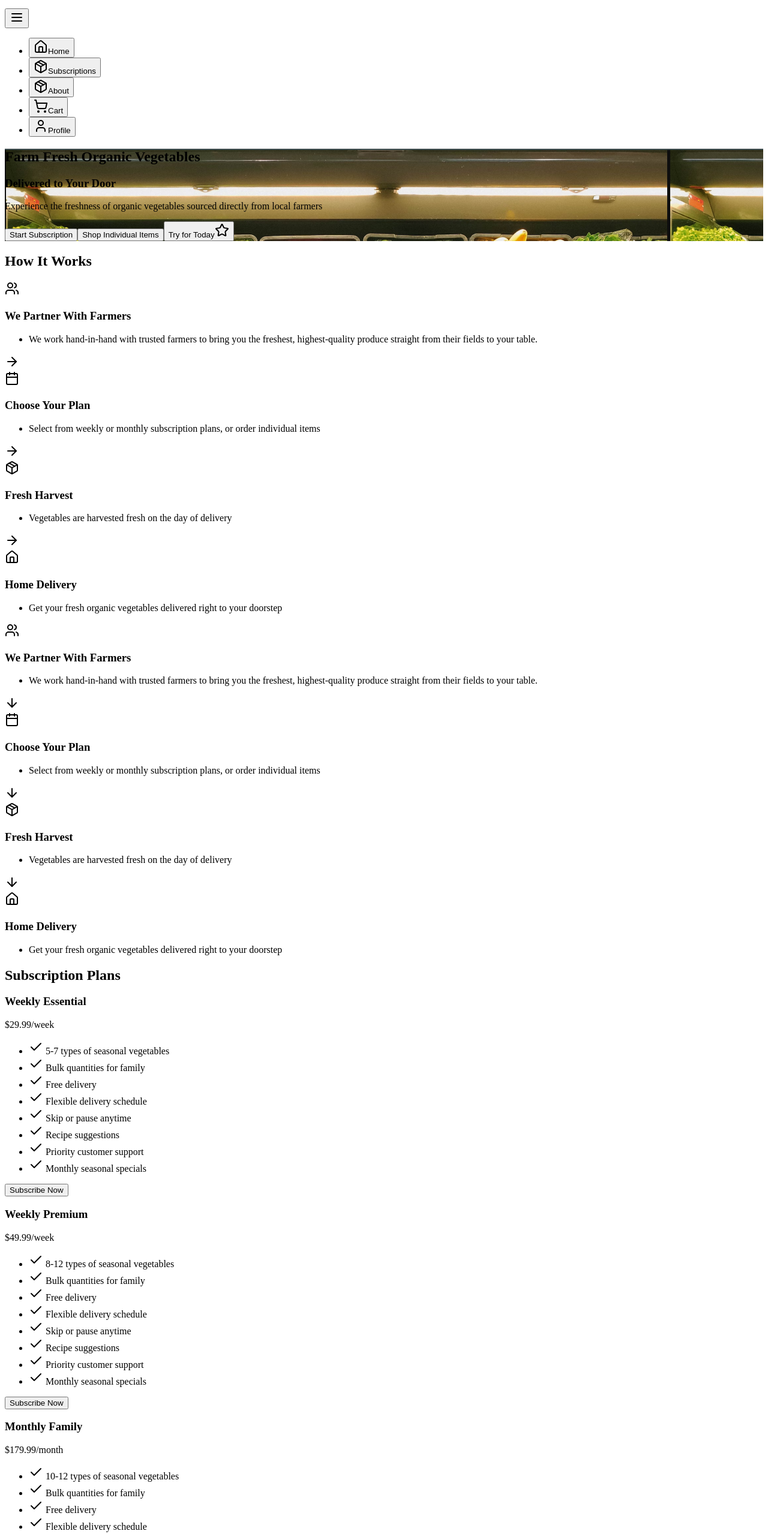
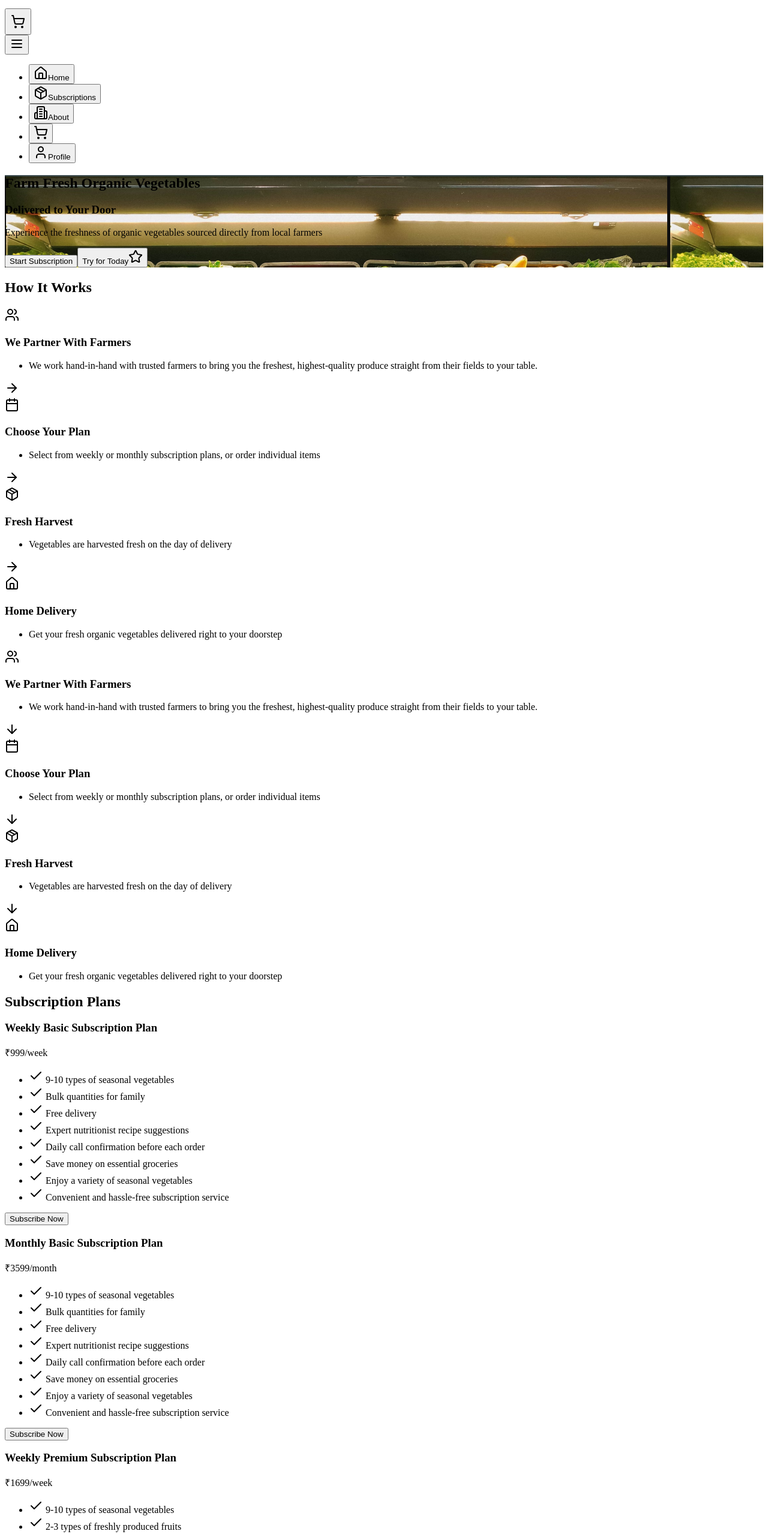
Before and after one commit to sahilshekh/FreshOrganics, a React (Create React App) app in the folder frontend/: page / in a window 1280 px wide. Shown: the part 80-2638 px from the top of the page at 60% size. Built offline with nearby package versions, Linux system fonts and the light colour scheme.

Commit message:
added changes

```diff
--- a/frontend/src/components/CartContext.js
+++ b/frontend/src/components/CartContext.js
@@ -1,12 +1,58 @@
-import { createContext, useState } from 'react';
+import React, { createContext, useState, useEffect } from 'react';
+import toast from 'react-hot-toast';
 
 export const CartContext = createContext();
 
 export const CartProvider = ({ children }) => {
-  const [cartItems, setCartItems] = useState([]);
+  const [cartItems, setCartItems] = useState(() => {
+    // Load cart from local storage for persistence across sessions
+    const savedCart = localStorage.getItem('cartItems');
+    return savedCart ? JSON.parse(savedCart) : [];
+  });
+
+  // Save cart to local storage whenever it changes
+  useEffect(() => {
+    localStorage.setItem('cartItems', JSON.stringify(cartItems));
+  }, [cartItems]);
+
+  // Add a single product to the cart
+  const addToCart = (product) => {
+    setCartItems((prevItems) => {
+      const existingItem = prevItems.find((item) => item.id === product.id);
+      if (existingItem) {
+        return prevItems.map((item) =>
+          item.id === product.id ? { ...item, quantity: item.quantity + 1 } : item
+        );
+      }
+      return [...prevItems, { ...product, quantity: 1 }];
+    });
+    toast.success(`${product.name} added to cart!`);
+  };
+
+  // Add multiple products (e.g., bundle) to the cart
+  const addBundleToCart = (products) => {
+    setCartItems((prevItems) => {
+      let updatedItems = [...prevItems];
+      products.forEach((product) => {
+        const existingItem = updatedItems.find((item) => item.id === product.id);
+        if (existingItem) {
+          updatedItems = updatedItems.map((item) =>
+            item.id === product.id ? { ...item, quantity: item.quantity + 1 } : item
+          );
+        } else {
+          updatedItems.push({ ...product, quantity: 1 });
+        }
+      });
+      return updatedItems;
+    });
+    toast.success('Bundle added to cart!');
+  };
+
+  // Calculate total item count (sum of quantities)
+  const cartItemCount = cartItems.reduce((total, item) => total + item.quantity, 0);
 
   return (
-    <CartContext.Provider value={{ cartItems, setCartItems }}>
+    <CartContext.Provider value={{ cartItems, setCartItems, addToCart, addBundleToCart, cartItemCount }}>
       {children}
     </CartContext.Provider>
   );
--- a/frontend/src/components/Header.js
+++ b/frontend/src/components/Header.js
@@ -1,8 +1,10 @@
-import React, { useState } from 'react';
-import { Menu, X, Home, Package, User, ShoppingCart } from 'lucide-react';
+import React, { useState, useContext } from 'react';
+import { Menu, X, Home, Package, User, ShoppingCart, Building2 } from 'lucide-react';
+import { CartContext } from './CartContext';
 
 const Header = ({ ProtectedLink }) => {
   const [isOpen, setIsOpen] = useState(false);
+  const { cartItemCount } = useContext(CartContext);
 
   // Function to handle link clicks and close the menu
   const handleLinkClick = () => {
@@ -18,6 +20,22 @@ const Header = ({ ProtectedLink }) => {
           <h1 className="text-xl font-bold">FreshOrganics</h1>
         </div>
 
+        {/* Right Section: Cart (Mobile) and Hamburger Button */}
+        <div className="flex items-center space-x-4">
+          {/* Cart Link (Visible on Mobile) */}
+          <ProtectedLink
+            to="/cart"
+            className="md:hidden text-white hover:text-green-300 flex items-center navbar-cart relative"
+            onClick={handleLinkClick}
+          >
+            <ShoppingCart className="h-6 w-6" />
+            {cartItemCount > 0 && (
+              <span className="absolute -top-2 -right-2 bg-red-500 text-white text-xs font-bold rounded-full h-5 w-5 flex items-center justify-center">
+                {cartItemCount}
+              </span>
+            )}
+          </ProtectedLink>
+
           {/* Hamburger Button (Visible on Mobile) */}
           <button
             className="md:hidden text-white focus:outline-none z-50"
@@ -25,6 +43,7 @@ const Header = ({ ProtectedLink }) => {
           >
             {isOpen ? <X className="h-6 w-6" /> : <Menu className="h-6 w-6" />}
           </button>
+        </div>
 
         {/* Navigation Links */}
         <ul
@@ -58,18 +77,23 @@ const Header = ({ ProtectedLink }) => {
               className="hover:text-green-300 block flex items-center"
               onClick={handleLinkClick}
             >
-              <Package className="h-5 w-5 mr-2 md:hidden" />
+              <Building2 className="h-5 w-5 mr-2 md:hidden" />
               About
             </ProtectedLink>
           </li>
-          <li className="md:mb-0 mb-2">
+          <li className="md:mb-0 mb-2 hidden md:flex">
             <ProtectedLink
               to="/cart"
-              className="hover:text-green-300 block flex items-center"
+              className="hover:text-green-300 block flex items-center relative"
               onClick={handleLinkClick}
             >
               <ShoppingCart className="h-5 w-5 mr-2" />
-              <span className="md:hidden">Cart</span>
+
+              {cartItemCount > 0 && (
+                <span className="absolute -top-2 left-4 bg-red-500 text-white text-xs font-bold rounded-full h-5 w-5 flex items-center justify-center">
+                  {cartItemCount}
+                </span>
+              )}
             </ProtectedLink>
           </li>
           <li className="md:mb-0 mb-2">
--- a/frontend/src/components/Hero.js
+++ b/frontend/src/components/Hero.js
@@ -34,12 +34,12 @@ const Hero = ({ onTryForToday, setIsLoginPopupOpen }) => {
                 'Start Subscription'
               )}
             </button>
-            <button className="bg-white text-green-500 px-6 py-[0.7rem] rounded-full hover:bg-gray-200 w-3/4 sm:w-auto mx-auto sm:mx-0">
+            {/* <button className="bg-white text-green-500 px-6 py-[0.7rem] rounded-full hover:bg-gray-200 w-3/4 sm:w-auto mx-auto sm:mx-0">
               Shop Individual Items
-            </button>
+            </button> */}
             <button
               onClick={onTryForToday}
-              className="bg-green-500 text-white px-6 py-[0.7rem] rounded-full hover:bg-green-600 w-3/4 sm:w-auto mx-auto sm:mx-0 flex items-center justify-center"
+              className="bg-white text-green-500  px-6 py-[0.7rem] rounded-full hover:bg-gray-200 w-3/4 sm:w-auto mx-auto sm:mx-0 flex items-center justify-center"
             >
               Try for Today
               <Star className="h-5 w-5 ml-2" />
--- a/frontend/src/components/Subscriptions.js
+++ b/frontend/src/components/Subscriptions.js
@@ -1,47 +1,50 @@
 import React from 'react';
-import { Check } from 'lucide-react'; // Import Check icon
+import { Check } from 'lucide-react';
 
 const Subscriptions = () => {
   const plans = [
     {
-      name: 'Weekly Essential',
-      price: '$29.99/week',
+      name: 'Weekly Basic Subscription Plan',
+      price: '₹999/week',
       features: [
-        '5-7 types of seasonal vegetables',
+        '9-10 types of seasonal vegetables',
         'Bulk quantities for family',
         'Free delivery',
-        'Flexible delivery schedule',
-        'Skip or pause anytime',
-        'Recipe suggestions',
-        'Priority customer support',
-        'Monthly seasonal specials',
+        'Expert nutritionist recipe suggestions',
+        'Daily call confirmation before each order',
+        'Save money on essential groceries',
+        'Enjoy a variety of seasonal vegetables',
+        'Convenient and hassle-free subscription service',
       ],
     },
     {
-      name: 'Weekly Premium',
-      price: '$49.99/week',
+      name: 'Monthly Basic Subscription Plan',
+      price: '₹3599/month',
       features: [
-        '8-12 types of seasonal vegetables',
+        '9-10 types of seasonal vegetables',
         'Bulk quantities for family',
         'Free delivery',
-        'Flexible delivery schedule',
-        'Skip or pause anytime',
-        'Recipe suggestions',
-        'Priority customer support',
-        'Monthly seasonal specials',
+        'Expert nutritionist recipe suggestions',
+        'Daily call confirmation before each order',
+        'Save money on essential groceries',
+        'Enjoy a variety of seasonal vegetables',
+        'Convenient and hassle-free subscription service',
       ],
     },
     {
-      name: 'Monthly Family',
-      price: '$179.99/month',
+      name: 'Weekly Premium Subscription Plan',
+      price: '₹1699/week',
       features: [
-        '10-12 types of seasonal vegetables',
-        'Bulk quantities for family',
+        '9-10 types of seasonal vegetables',
+        '2-3 types of freshly produced fruits',
+        '1 type of seasonal dried vegetable',
         'Free delivery',
-        'Flexible delivery schedule',
-        'Skip or pause anytime',
-        'Recipe suggestions',
+        'Expert nutritionist recipe suggestions/pause anytime',
         'Priority customer support',
+        'Save money on essential groceries',
+        'Enjoy a variety of seasonal vegetables',
+        'Convenient and hassle-free subscription service',
+        'Expert nutritionist-backed recipe suggestions',
         'Monthly seasonal specials',
       ],
     },
@@ -50,11 +53,11 @@ const Subscriptions = () => {
   return (
     <div className="py-12">
       <h2 className="text-3xl font-bold text-center mb-12">Subscription Plans</h2>
-      <div className="grid grid-cols-1 sm:grid-cols-2 md:grid-cols-3 gap-6 max-w-6xl mx-auto px-4">
+      <div className="flex flex-row overflow-x-auto snap-x snap-mandatory gap-6 px-4 max-w-6xl mx-auto scrollbar-hide items-start md:grid md:grid-cols-2 md:overflow-visible md:snap-none lg:grid-cols-3">
         {plans.map((plan, index) => (
           <div
             key={index}
-            className={`bg-white p-6 rounded-lg shadow hover:shadow-lg transition-transform duration-300 md:hover:-translate-y-10 ${
+            className={`bg-white p-6 rounded-lg shadow hover:shadow-lg transition-transform duration-300 md:hover:-translate-y-2 flex-shrink-0 w-[80%] snap-center md:w-auto ${
               index === 1 ? 'border-2 border-green-500' : ''
             }`}
           >
--- a/frontend/src/index.css
+++ b/frontend/src/index.css
@@ -6,7 +6,7 @@
 .z-50 { z-index: 50 !important; }
 .z-60 { z-index: 60 !important; }
 
-/* Ensure LoginSignupPopup is above everything */
+/* Ensure LoginSignupPopup is above hamburger menu */
 .login-popup {
   z-index: 60 !important;
   position: fixed !important;
@@ -15,7 +15,7 @@
   right: 0;
   bottom: 0;
   opacity: 0;
-  animation: fadeIn 0.3s forwards 0.1s; /* Delay to allow menu to close */
+  animation: fadeIn 0.3s forwards;
 }
 
 /* Fade-in animation for popup */
@@ -25,8 +25,20 @@
   }
 }
 
-/* Ensure hamburger menu is fully hidden when closed */
-.nav-menu-hidden {
-  display: none !important;
-  visibility: hidden !important;
+/* Style cart icon in navbar */
+.navbar-cart {
+  display: flex;
+  align-items: center;
+  justify-content: center;
+  padding: 0.5rem;
 }
+
+/* Hide scrollbar for Subscriptions horizontal scroll */
+.scrollbar-hide::-webkit-scrollbar {
+  display: none;
+}
+
+.scrollbar-hide {
+  -ms-overflow-style: none; /* IE and Edge */
+  scrollbar-width: none; /* Firefox */
+}
```
Also changed, not shown: frontend/public/index.html (+3 -26 lines), frontend/src/App.js (+3 -6 lines), frontend/src/components/About.js (+39 -36 lines), frontend/src/components/Products.js (+37 -9 lines), frontend/src/components/TryForTodayPopup.js (+18 -9 lines), 1 other file (tests, documents, lock files or other folders). Lines whose indentation alone changed are shown as unchanged.
